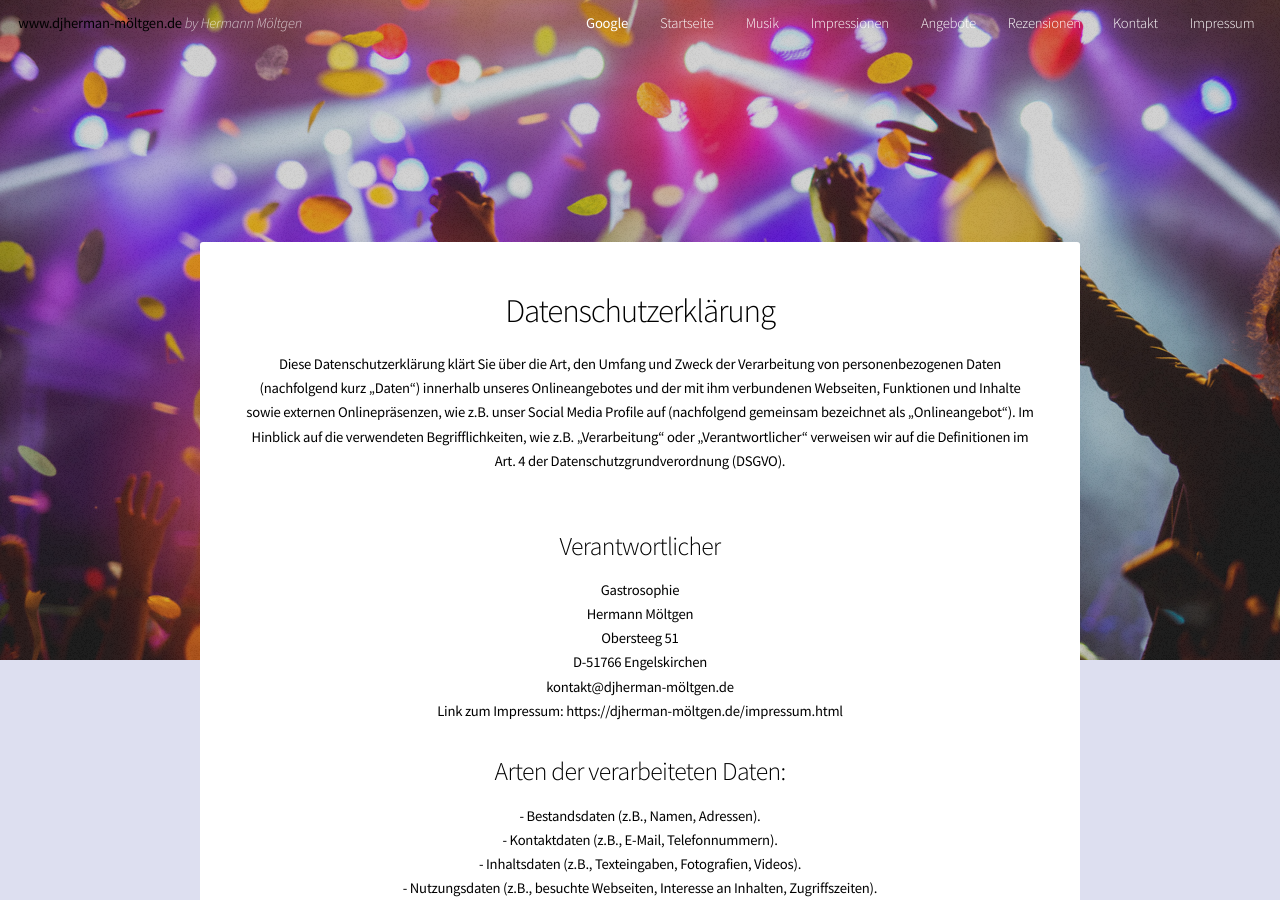
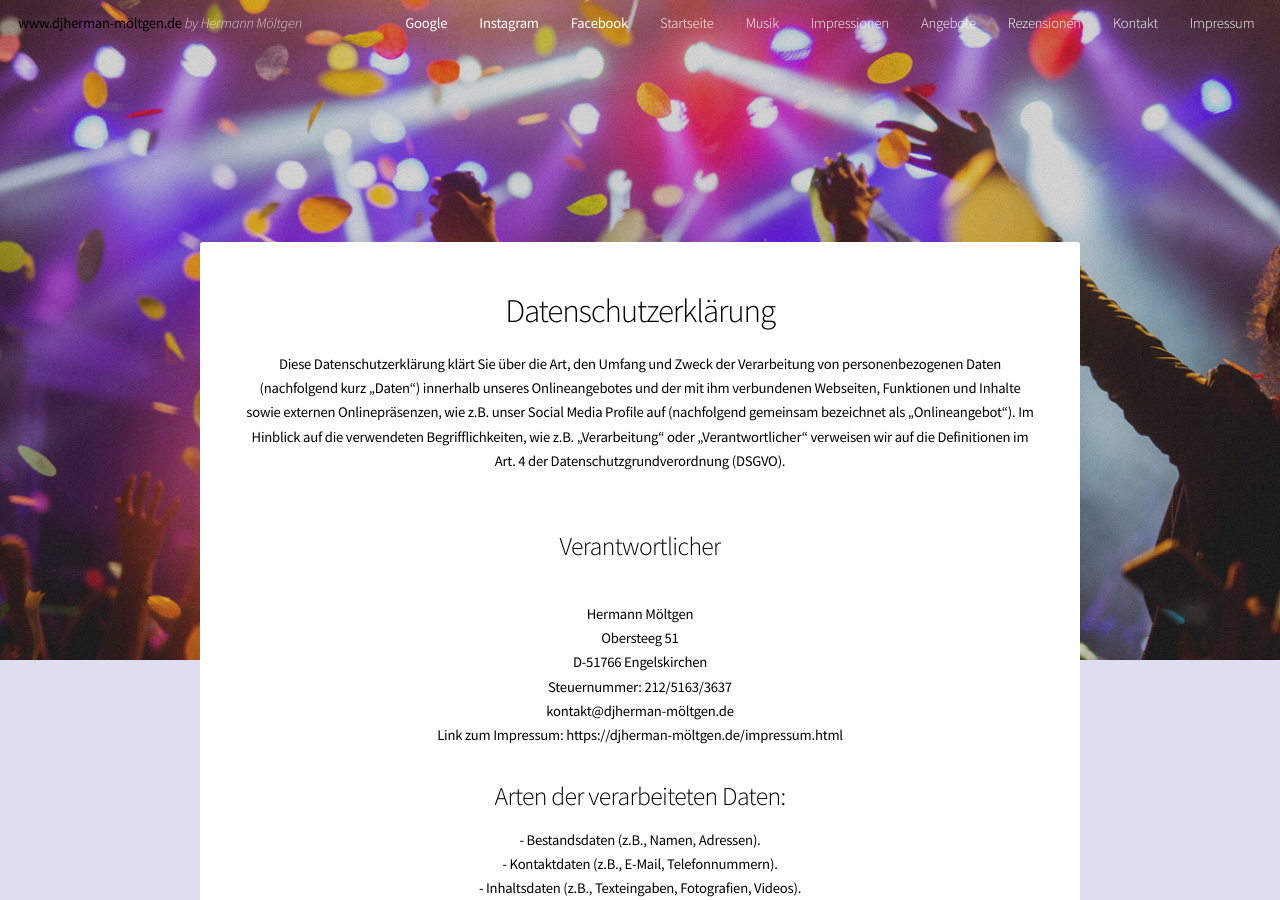
Before and after one commit to pwilken/Hermann-Landingpage, a Jekyll site: the page built from impressum.html, in a window 1280 px wide and 900 px high. Built offline with Jekyll 4.4.1, drawn with Linux system fonts in a browser that asks for light colours.

Commit message:
add instagram and impressum changes
add instagram

```diff
--- a/_includes/footer.html
+++ b/_includes/footer.html
@@ -4,7 +4,9 @@
 				<ul class="icons">
 					<!-- <li><a href="#" class="icon fa-twitter"><span class="label">Twitter</span></a></li> -->
 					<li style="color: #3C5A99"><a href="http://www.facebook.com/hermann.moltgen" target="_blank" class="icon fa-facebook"><b>acebook</b></a></li>
+					<li style="color: #3C5A99"><a href="https://www.instagram.com/djhermanmoeltgen" target="_blank" class="icon fa-instagram"><b>Instagram</b></a></li>
 					<li style="color: orange"><a href="https://www.google.de/search?safe=off&sxsrf=ACYBGNQbFDiHVs2ZP-5r2DeH2PCbZrCQtw%3A1571561216297&source=hp&ei=AB-sXYznD8HSkwX-xq2QBw&q=dj+herman+m%C3%B6ltgen&oq=Dj&gs_l=mobile-gws-wiz-hp.1.0.35i39l3j46i131i20i263j0i67j46i67j0i131j46i131i20i263.1688.1949..2656...1.0..0.75.140.2....1..0....1.......8..35i362i39j0.wtLfc8DTQCk&dlnr=1&sei=Ax-sXaXIKY6vkwWcsb6gBw#dlnr=1&istate=lrl:iv&lkt=LocalPoiReviews&rlimm=614497081984995497" target="_blank" class="icon fa-google"><b>oogle</b></a></li>
+
 					<!-- <li><a href="#" class="icon fa-instagram"><span class="label">Instagram</span></a></li>
 					<li><a href="#" class="icon fa-github"><span class="label">Github</span></a></li>
 					<li><a href="#" class="icon fa-dribbble"><span class="label">Dribbble</span></a></li>
--- a/_includes/impnav.html
+++ b/_includes/impnav.html
@@ -15,7 +15,10 @@
 			<ul>
 				<!-- <li><a href="#" class="icon fa-twitter"><span class="label">Twitter</span></a></li> -->
 				<li><a href="https://www.google.com/search?safe=off&sxsrf=ACYBGNTm3ZjtWwYgrUJoo4vKojtHBtv9pQ:1570874862190&ei=0qWhXabWEcLewALxpI3YCA&q=dj%20herman%20m%C3%B6ltgen&oq=dj+herman+m%C3%B6ltgen&gs_l=psy-ab.3..35i304i39j38.26089.26089..26249...0.0..0.65.65.1......0....1..gws-wiz.Gci4Mo2fkY0&ved=2ahUKEwiUy5bxvJblAhVSa1AKHdv3Bg4QvS4wAHoECAoQEg&uact=5&npsic=0&rflfq=1&rlha=0&rllag=50957766,7200314,14348&tbm=lcl&rldimm=614497081984995497&rldoc=1&tbs=lrf:!2m1!1e2!3sIAE,lf:1,lf_ui:14&rlst=f#lrd=0x47becfb5b478e903:0x88721d71f3ad0a9,1,,,&rlfi=hd:;si:614497081984995497;mv:[[50.9927748,7.4320176],[50.9286586,6.856942399999999]];tbs:lrf:!2m1!1e2!3sIAE,lf:1,lf_ui:14" target="_blank"><strong style="color: white;">Google</strong></a></li>
-				<!--<li><a href="http://www.facebook.com/hermann.moltgen"> <i class="icon fa-facebook-square" style="color:blue"></i></a></li>-->
+				<!--<li><a href="{{ site.baseurl }}/assets/pdf/DJ-hm_Broschüre.pdf" target="_blank"><strong style="color: white;">Broschüre</strong></a></li>-->
+				<li><a href="https://www.instagram.com/djhermanmoeltgen" target="_blank"><strong style="color: white;">Instagram</strong></a></li>
+				<li><a href="https://www.facebook.com/hermann.moltgen" target="_blank"><strong style="color: white;">Facebook</strong></a></li>
+
 				<!-- <li><a href="#" class="icon fa-instagram"><span class="label">Instagram</span></a></li>
 				<li><a href="#" class="icon fa-github"><span class="label">Github</span></a></li>
 				<li><a href="#" class="icon fa-dribbble"><span class="label">Dribbble</span></a></li>
--- a/_includes/nav.html
+++ b/_includes/nav.html
@@ -16,7 +16,9 @@
 				<!-- <li><a href="#" class="icon fa-twitter"><span class="label">Twitter</span></a></li> -->
 				<li><a href="https://www.google.com/search?safe=off&sxsrf=ACYBGNTm3ZjtWwYgrUJoo4vKojtHBtv9pQ:1570874862190&ei=0qWhXabWEcLewALxpI3YCA&q=dj%20herman%20m%C3%B6ltgen&oq=dj+herman+m%C3%B6ltgen&gs_l=psy-ab.3..35i304i39j38.26089.26089..26249...0.0..0.65.65.1......0....1..gws-wiz.Gci4Mo2fkY0&ved=2ahUKEwiUy5bxvJblAhVSa1AKHdv3Bg4QvS4wAHoECAoQEg&uact=5&npsic=0&rflfq=1&rlha=0&rllag=50957766,7200314,14348&tbm=lcl&rldimm=614497081984995497&rldoc=1&tbs=lrf:!2m1!1e2!3sIAE,lf:1,lf_ui:14&rlst=f#lrd=0x47becfb5b478e903:0x88721d71f3ad0a9,1,,,&rlfi=hd:;si:614497081984995497;mv:[[50.9927748,7.4320176],[50.9286586,6.856942399999999]];tbs:lrf:!2m1!1e2!3sIAE,lf:1,lf_ui:14" target="_blank"><strong style="color: white;">Google</strong></a></li>
 				<!--<li><a href="{{ site.baseurl }}/assets/pdf/DJ-hm_Broschüre.pdf" target="_blank"><strong style="color: white;">Broschüre</strong></a></li>-->
+				<li><a href="https://www.instagram.com/djhermanmoeltgen" target="_blank"><strong style="color: white;">Instagram</strong></a></li>
 				<li><a href="https://www.facebook.com/hermann.moltgen" target="_blank"><strong style="color: white;">Facebook</strong></a></li>
+
 
 				<!--<li><a href="http://www.facebook.com/hermann.moltgen"> <i class="icon fa-facebook-square" style="color:blue"></i></a></li>-->
 				<!-- <li><a href="#" class="icon fa-instagram"><span class="label">Instagram</span></a></li>
--- a/impressum.html
+++ b/impressum.html
@@ -6,10 +6,11 @@ layout: imp
 <section class="box special">
     <h2>Datenschutzerklärung</h2><h3 id="dsg-general-intro"></h3><p>Diese Datenschutzerklärung klärt Sie über die Art, den Umfang und Zweck der Verarbeitung von personenbezogenen Daten (nachfolgend kurz „Daten“) innerhalb unseres Onlineangebotes und der mit ihm verbundenen Webseiten, Funktionen und Inhalte sowie externen Onlinepräsenzen, wie z.B. unser Social Media Profile auf (nachfolgend gemeinsam bezeichnet als „Onlineangebot“). Im Hinblick auf die verwendeten Begrifflichkeiten, wie z.B. „Verarbeitung“ oder „Verantwortlicher“ verweisen wir auf die Definitionen im Art. 4 der Datenschutzgrundverordnung (DSGVO).<br>
         <br>
-        </p><h3 id="dsg-general-controller">Verantwortlicher</h3><p><span class="tsmcontroller">Gastrosophie <br>
+        </p><h3 id="dsg-general-controller">Verantwortlicher</h3><p><span class="tsmcontroller"><br>
         Hermann Möltgen	<br>
         Obersteeg 51 <br>
         D-51766 Engelskirchen <br>
+        Steuernummer: 212/5163/3637<br>
         kontakt@djherman-möltgen.de<br>
         Link zum Impressum: https://djherman-möltgen.de/impressum.html</span></p><h3 id="dsg-general-datatype">Arten der verarbeiteten Daten:</h3><p>-	Bestandsdaten (z.B., Namen, Adressen).<br>
         -	Kontaktdaten (z.B., E-Mail, Telefonnummern).<br>
--- a/index.html
+++ b/index.html
@@ -44,6 +44,7 @@ layout: default
 				<ul class="icons">
 					<!-- <li><a href="#" class="icon fa-twitter"><span class="label">Twitter</span></a></li> -->
 					<li style="color: #3C5A99"><a href="http://www.facebook.com/hermann.moltgen" target="_blank" class="icon fa-facebook"><b>acebook</b></a></li>
+					<li style="color: #3C5A99"><a href="https://www.instagram.com/djhermanmoeltgen" target="_blank" class="icon fa-instagram"><b>Instagram</b></a></li>
 					<li style="color: orange"><a href="https://www.google.de/search?safe=off&sxsrf=ACYBGNQbFDiHVs2ZP-5r2DeH2PCbZrCQtw%3A1571561216297&source=hp&ei=AB-sXYznD8HSkwX-xq2QBw&q=dj+herman+m%C3%B6ltgen&oq=Dj&gs_l=mobile-gws-wiz-hp.1.0.35i39l3j46i131i20i263j0i67j46i67j0i131j46i131i20i263.1688.1949..2656...1.0..0.75.140.2....1..0....1.......8..35i362i39j0.wtLfc8DTQCk&dlnr=1&sei=Ax-sXaXIKY6vkwWcsb6gBw#dlnr=1&istate=lrl:iv&lkt=LocalPoiReviews&rlimm=614497081984995497" target="_blank" class="icon fa-google"><b>oogle</b></a></li>
 					<!-- <li><a href="#" class="icon fa-instagram"><span class="label">Instagram</span></a></li>
 					<li><a href="#" class="icon fa-github"><span class="label">Github</span></a></li>
```
